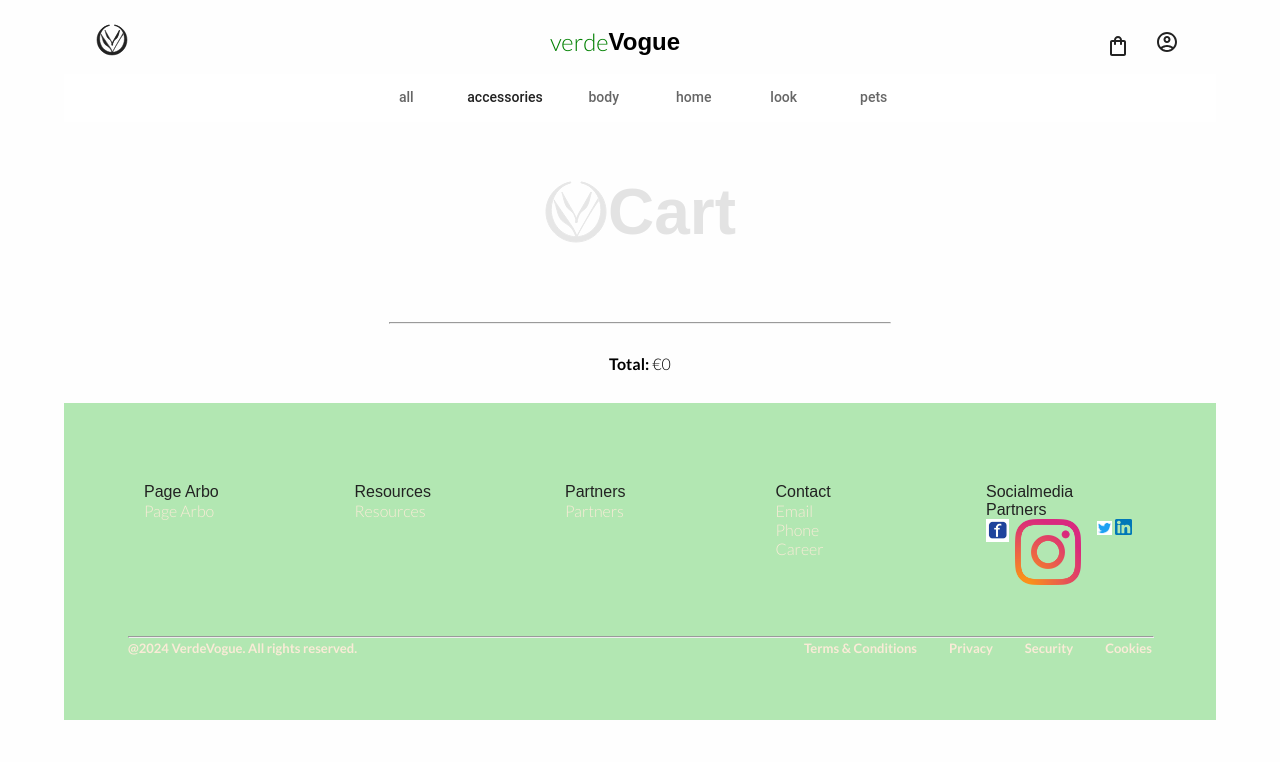
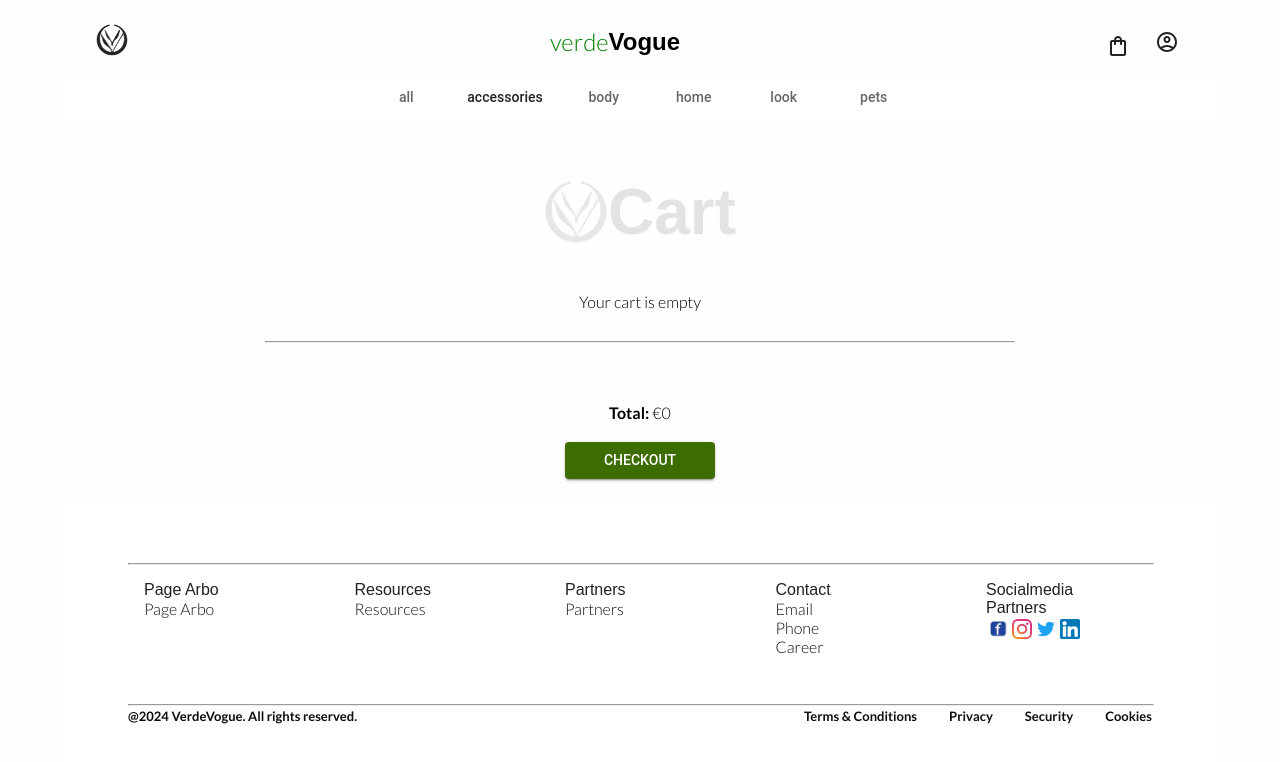
Before and after one commit to Idiru/IronHack-project-2-front, a React (Vite) app: page /cart in a window 1280 px wide. Shown: the top 762 px of the page. Built offline with nearby package versions, Linux system fonts and the light colour scheme; a web font is replaced by a local one.

Commit message:
Cart page done

```diff
--- a/src/App.css
+++ b/src/App.css
@@ -149,6 +149,10 @@
   padding: 20px;
 }
 
+.content-cart-item p {
+  padding-top: 5px;
+}
+
 .cart-item img {
   width: 200px;
   height: 150px;
@@ -166,12 +170,30 @@
 
 .cart-divider {
   margin: 30px auto;
-  width: 500px;
+  width: 65%;
 }
 
 .cart-container-total {
   display: flex;
+  flex-direction: column;
+  gap: 20px;
   justify-content: center;
   align-items: center;
-  padding: 0 0 30px 0;
+  padding: 30px 0 0 0;
 }
+
+.remove-button {
+  all: unset;
+  background: none;
+  color: inherit;
+  border: none;
+  padding: 10px 0 0 0;
+  font: inherit;
+  cursor: pointer;
+  outline: inherit;
+  text-decoration: underline;
+}
+
+.empty-cart {
+  text-align: center;
+}
--- a/src/components/Cart.jsx
+++ /dev/null
@@ -1,5 +0,0 @@
-import React from "react";
-
-export default function Cart() {
-  return <div>Cart</div>;
-}
--- a/src/components/CartContext.jsx
+++ b/src/components/CartContext.jsx
@@ -32,8 +32,15 @@
     0
   );
 
+  const removeItem = (itemId) => {
+    const filteredItems = cart.filter(item => item.item_uuid !== itemId)
+    setCart(filteredItems)
+    console.log("Item removed")
+    console.log(cart)
+  }
+
   return (
-    <CartContext.Provider value={{ cart, addToCart, cartCount }}>
+    <CartContext.Provider value={{ cart, addToCart, cartCount, removeItem }}>
       {children}
     </CartContext.Provider>
   );
--- a/src/components/CartList.jsx
+++ b/src/components/CartList.jsx
@@ -1,24 +1,30 @@
 import React from "react";
 import { useCart } from "../components/CartContext";
 
+
 export default function CartItem() {
-  const { cart } = useCart();
-
-  console.log(cart)
+  const { cart, removeItem } = useCart();
 
   return (
     <div className="container-cart-list">
-    {cart.map((product)=> {
+      {cart.length > 0 ? (
+        cart.map((product) => {
           return (
             <div key={product.item_uuid} className="cart-item">
               <img src={product.item_image_url} alt="item-image" />
               <div className="content-cart-item">
                 <p className="cart-item-name">{product.item_name}</p>
                 <p>{product.item_price}</p>
+                <button className="remove-button" onClick={() => removeItem(product.item_uuid)}>
+                  Remove
+                </button>
               </div>
             </div>
-      )
-    })}
+          );
+        })
+      ) : (
+        <p className="empty-cart">Your cart is empty</p>
+      )}
     </div>
   );
 }
--- a/src/components/Footer.css
+++ b/src/components/Footer.css
@@ -1,15 +1,13 @@
 .section_padding{
     padding: 4rem 4rem;
 }
-
 .footer{
-    background-color: rgb(178, 231, 178)
+    background-color: rgb(255, 255, 255)
 }
 .vV_footer{
     display: flex;
     flex-direction: column;
 }
-
 .vV_footer-links{
     display: flex;
     justify-content: space-between;
@@ -20,112 +18,94 @@
     text-align: left;
     margin-bottom: 2rem;
 }
-
 .vV_footer-links_div{
     width: 150px;
     margin: 1rem;
     display: flex;
     justify-content: flex-start;
     flex-direction: column;
-    color: antiquewhite;
+    color: rgb(19, 19, 18);
 }
-
 a{
-    color: antiquewhite;
+    color: rgb(15, 15, 15);
     text-decoration: none;
 }
-
 .socialmedia{
     display: flex;
     flex-direction: row;
 }
-
 .socialmedia img{
-    width: 80%;
+    width: 20px;
+    margin: 2px;
 }
-
 .vV_footer-links_dev h4{
     font-size: 14px;
     line-height: 17px;
     margin-bottom: 0.9rem;
 }
-
 .vV_footer-links_dev p{
     font-size: 12px;
     line-height: 15px;
     margin: 0.5rem 0;
     cursor: pointer;
 }
-
 .vV_footer-below{
     display: flex;
     flex-direction: row;
     justify-content: space-between;
     margin-top: 0.2rem;
 }
-
 .vV_footer-below-links{
     display: flex;
     flex-direction: row;
 }
-
 .vV_footer-below-links p{
     font-size: 13px;
     line-height: 15px;
     margin-left: 2rem;
-    color: antiquewhite;
+    color: rgb(15, 15, 15);
     font-weight: 600;
 }
-
 hr{
-    color: antiquewhite;
+    color: rgb(10, 10, 10);
     width: 100%;
 }
-
 .vV_footer-copyright p{
     font-size: 13px;
     line-height: 15px;
-    color: antiquewhite;
+    color: rgb(12, 12, 12);
     font-weight: 600;
 }
-
 @media screen and (max-width: 850px) {
     .vV_footer-heading h1{
         font-size: 44px;
         line-height: 50px;
     }
 }
-
 @media screen and (max-width: 550px) {
     .vV_footer-heading h1{
         font-size: 34px;
         line-height: 42px;
     }
-
     .vV_footer-links div{
         margin: 1rem 0;
     }
-
     .vV_footer-btn p{
        font-size: 14px;
        line-height: 20px;
     }
-
     .vV_footer-below{
         flex-direction: column;
         justify-content: left;
     }
-
     .vV_footer-below-links{
         flex-direction: column;
     }
-
     .vV_footer-below-links p{
         margin-left: 0rem;
         margin-top: 1rem;
     }
 }
-
 @media screen and (max-width: 400px) {
     .vV_footer-heading h1{
         font-size: 27px;
--- a/src/components/Footer.jsx
+++ b/src/components/Footer.jsx
@@ -1,66 +1,101 @@
-import './Footer.css';
-import fb from '../assets/FB.png';
-import ig from '../assets/IG.png';
-import twt from '../assets/twt.png';
-import linked from '../assets/174857.png';
+import "./Footer.css";
+import fb from "../assets/FB.png";
+import ig from "../assets/IG.png";
+import twt from "../assets/twt.png";
+import linked from "../assets/174857.png";
 
 function Footer() {
   return (
-    <div className='footer'>
-        <div className='vV_footer section_padding'>
-            <div className='vV_footer-links'>
-                <div className='vV_footer-links_div'>
+    <div className="footer">
+      <div className="vV_footer section_padding">
+        <hr />
+
+        <div className="vV_footer-links">
+          <div className="vV_footer-links_div">
             <h4>Page Arbo</h4>
-                    <a href="page-arbo"><p>Page Arbo</p></a>
+            <a href="page-arbo">
+              <p>Page Arbo</p>
+            </a>
           </div>
 
-                <div className='vV_footer-links_div'>
+          <div className="vV_footer-links_div">
             <h4>Resources</h4>
-                    <a href="resources"><p>Resources</p></a>
+            <a href="resources">
+              <p>Resources</p>
+            </a>
           </div>
 
-                <div className='vV_footer-links_div'>
+          <div className="vV_footer-links_div">
             <h4>Partners</h4>
-                    <a href="partners"><p>Partners</p></a>
+            <a href="partners">
+              <p>Partners</p>
+            </a>
           </div>
 
-                <div className='vV_footer-links_div'>
+          <div className="vV_footer-links_div">
             <h4>Contact</h4>
-                    <a href="email"><p>Email</p></a>
-                    <a href="phone"><p>Phone</p></a>
-                    <a href="career"><p>Career</p></a>
+            <a href="email">
+              <p>Email</p>
+            </a>
+            <a href="phone">
+              <p>Phone</p>
+            </a>
+            <a href="career">
+              <p>Career</p>
+            </a>
           </div>
 
-                <div className='vV_footer-links_div'>
+          <div className="vV_footer-links_div">
             <h4>Socialmedia Partners</h4>
-                    <div className='socialmedia'>
-                        <p><img src={fb} alt="" /></p>
-                        <p><img src={ig} alt="" /></p>
-                        <p><img src={twt} alt="" /></p>
-                        <p><img src={linked} alt="" /></p>
+            <div className="socialmedia">
+              <p>
+                <img src={fb} alt="" />
+              </p>
+              <p>
+                <img src={ig} alt="" />
+              </p>
+              <p>
+                <img src={twt} alt="" />
+              </p>
+              <p>
+                <img src={linked} alt="" />
+              </p>
             </div>
           </div>
         </div>
 
-            <hr></hr>
+        <hr />
 
-            <div className='vV_footer-below'>
-                <div className='vV_footer-copyright'>
-                    <p>
-                        @{new Date().getFullYear()} VerdeVogue. All rights reserved.
-                    </p>
+        <div className="vV_footer-below">
+          <div className="vV_footer-copyright">
+            <p>@{new Date().getFullYear()} VerdeVogue. All rights reserved.</p>
           </div>
-                <div className='vV_footer-below-links'>
-                    <a href="/terms"><div><p>Terms & Conditions</p></div></a>
-                    <a href="/privacy"><div><p>Privacy</p></div></a>
-                    <a href="/security"><div><p>Security</p></div></a>
-                    <a href="/Cookies"><div><p>Cookies</p></div></a>
+          <div className="vV_footer-below-links">
+            <a href="/terms">
+              <div>
+                <p>Terms & Conditions</p>
+              </div>
+            </a>
+            <a href="/privacy">
+              <div>
+                <p>Privacy</p>
+              </div>
+            </a>
+            <a href="/security">
+              <div>
+                <p>Security</p>
+              </div>
+            </a>
+            <a href="/Cookies">
+              <div>
+                <p>Cookies</p>
+              </div>
+            </a>
           </div>
         </div>
-
       </div>
     </div>
-  )
+  );
 }
 
 export default Footer;
--- a/src/pages/CartPage.jsx
+++ b/src/pages/CartPage.jsx
@@ -2,6 +2,9 @@
 import CartList from "../components/CartList";
 import icono from "../assets/icono.svg";
 import { useCart } from "../components/CartContext";
+import Button from "@mui/material/Button";
+import { Link } from "react-router-dom";
+
 
 export default function CartPage() {
   const { cart } = useCart();
@@ -13,7 +16,6 @@
     return acc + price;
   }, 0);
 
-  console.log(total);
 
   return (
     <div>
@@ -33,6 +35,15 @@
             <span className="total">Total: </span>
             €{total}
           </p>
+          <Link to="/checkout">
+          <Button
+            className="button"
+            variant="contained"
+            sx={{ backgroundColor: "#3D6C00", width: "150px" }}
+          >
+            Checkout
+          </Button>
+          </Link>
         </div>
       </div>
     </div>
--- a/src/pages/ProductPage.jsx
+++ b/src/pages/ProductPage.jsx
@@ -98,14 +98,14 @@
           <h1>{productData.item_name}</h1>
           <p>{productData.item_description}</p>
           <p>{productData.item_price}</p>
-          <div className="size-container">
+         {/*  <div className="size-container">
             <ul>
               {productData.item_size.length > 0 &&
                 productData.item_size.map((size, index) => (
                   <li key={index}>{size}</li>
                 ))}
             </ul>
-          </div>
+          </div> */}
           <div>
             <TextField
               className="quantity-picker"
```
Lines whose indentation alone changed are shown as unchanged.
